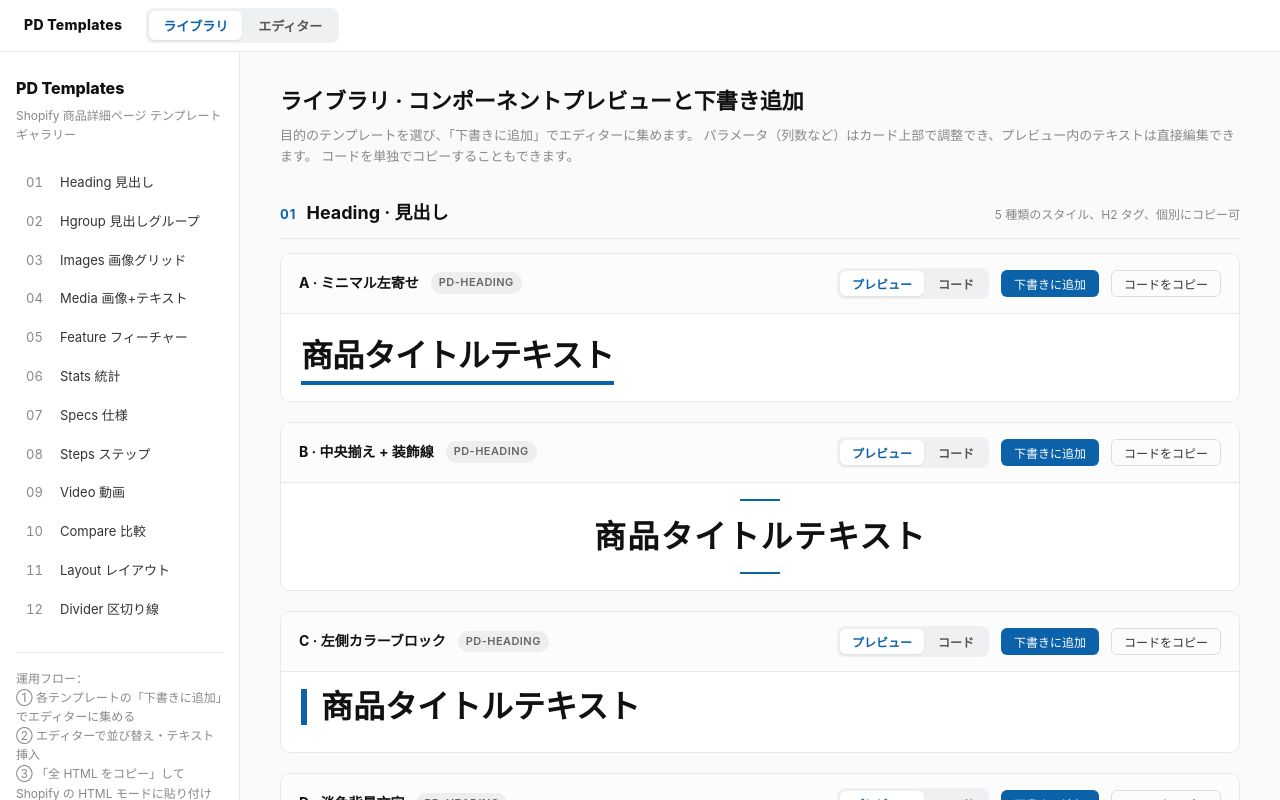
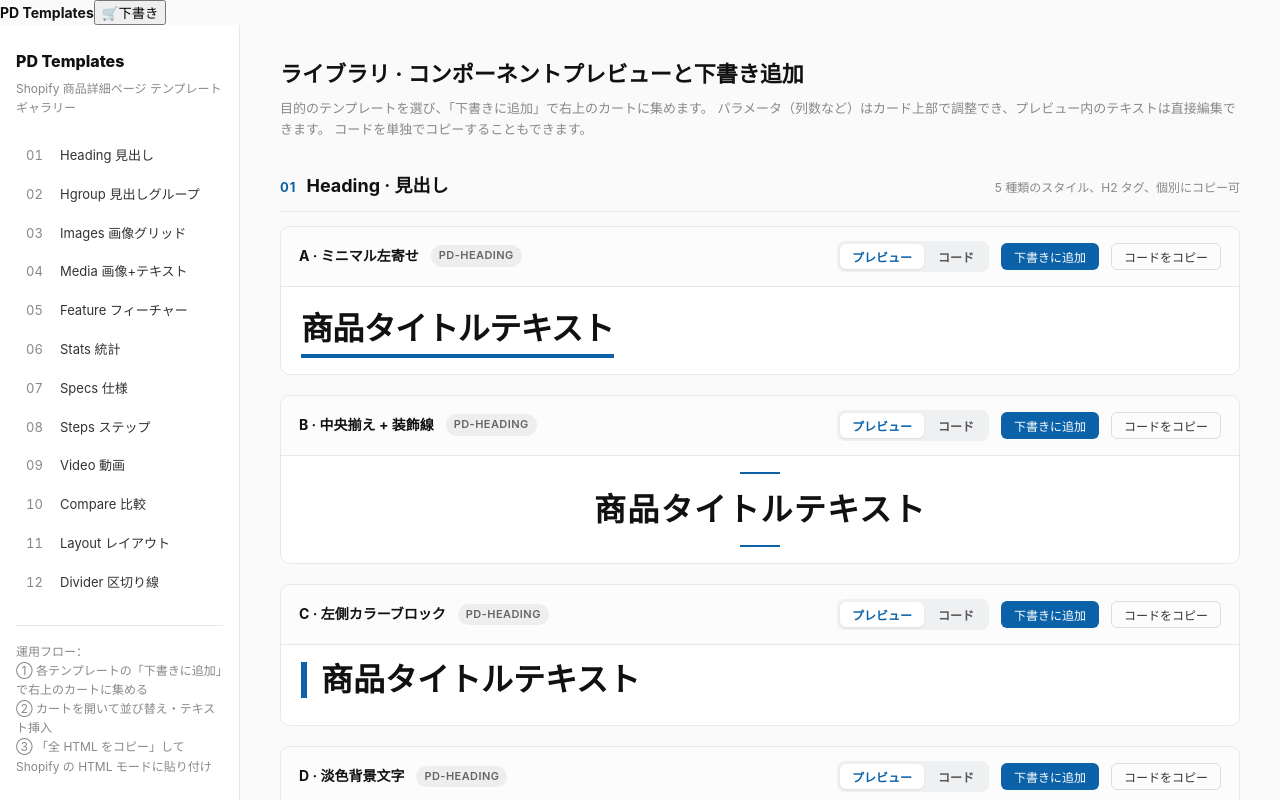
Before and after one commit to navic-nagoya/content-templates, a Vue app: page / in a window 1280 px wide. Shown: the top 800 px of the page. Built offline with nearby package versions, Linux system fonts and the light colour scheme.

Commit message:
feat: Refactor App and Editor components to implement a drawer for draft management, enhancing user interaction with a dedicated cart for added blocks and improved navigation between views

```diff
--- a/src/App.vue
+++ b/src/App.vue
@@ -1,50 +1,82 @@
 <script setup>
-import { ref } from 'vue'
+import { computed, onBeforeUnmount, ref, watch } from 'vue'
 import LibraryView from './views/LibraryView.vue'
 import EditorView from './views/EditorView.vue'
 import { draftStore } from './store/draft.js'
 
-const view = ref('library') // 'library' | 'editor'
+const drawerOpen = ref(false)
+const count = computed(() => draftStore.blocks.length)
 
-function switchView(next) {
-  view.value = next
-  // Scroll to top so each view feels fresh.
-  window.scrollTo({ top: 0 })
+function openDrawer() {
+  drawerOpen.value = true
 }
+function closeDrawer() {
+  drawerOpen.value = false
+}
+
+// ESC closes the drawer — matches typical "side panel" affordance.
+function onKeydown(e) {
+  if (e.key === 'Escape' && drawerOpen.value) closeDrawer()
+}
+window.addEventListener('keydown', onKeydown)
+onBeforeUnmount(() => window.removeEventListener('keydown', onKeydown))
+
+// Body scroll lock while the drawer is open so background gallery doesn't
+// move under the panel.
+watch(drawerOpen, (open) => {
+  document.body.style.overflow = open ? 'hidden' : ''
+})
 </script>
 
 <template>
   <div class="app-root">
-    <div class="app-viewbar">
-      <div class="app-viewbar__inner">
-        <strong class="app-viewbar__brand">PD Templates</strong>
-        <div class="app-viewbar__tabs" role="tablist">
-          <button
-            type="button"
-            role="tab"
-            :aria-selected="view === 'library'"
-            :class="{ 'is-active': view === 'library' }"
-            @click="switchView('library')"
-          >
-            ライブラリ
-          </button>
-          <button
-            type="button"
-            role="tab"
-            :aria-selected="view === 'editor'"
-            :class="{ 'is-active': view === 'editor' }"
-            @click="switchView('editor')"
-          >
-            エディター
-            <span v-if="draftStore.blocks.length" class="app-viewbar__count">
-              {{ draftStore.blocks.length }}
-            </span>
-          </button>
-        </div>
+    <div class="app-topbar">
+      <div class="app-topbar__inner">
+        <strong class="app-topbar__brand">PD Templates</strong>
+        <button
+          type="button"
+          class="app-cart"
+          :class="{ 'is-active': drawerOpen }"
+          :aria-expanded="drawerOpen"
+          aria-controls="draft-drawer"
+          @click="openDrawer"
+        >
+          <span class="app-cart__icon" aria-hidden="true">🛒</span>
+          <span>下書き</span>
+          <span v-if="count" class="app-cart__count">{{ count }}</span>
+        </button>
       </div>
     </div>
 
-    <LibraryView v-if="view === 'library'" @switch-view="switchView" />
-    <EditorView v-else @switch-view="switchView" />
+    <LibraryView @open-draft="openDrawer" />
+
+    <Transition name="drawer-fade">
+      <div
+        v-if="drawerOpen"
+        class="app-drawer__backdrop"
+        @click="closeDrawer"
+      />
+    </Transition>
+    <Transition name="drawer-slide">
+      <aside
+        v-show="drawerOpen"
+        id="draft-drawer"
+        class="app-drawer"
+        role="dialog"
+        aria-modal="true"
+        aria-label="下書き"
+      >
+        <button
+          type="button"
+          class="app-drawer__close"
+          @click="closeDrawer"
+          title="閉じる (Esc)"
+          aria-label="閉じる"
+        >
+          ×
+        </button>
+        <EditorView @close-drawer="closeDrawer" />
+      </aside>
+    </Transition>
   </div>
 </template>
--- a/src/components/editor/InsertBar.vue
+++ b/src/components/editor/InsertBar.vue
@@ -5,7 +5,7 @@ const props = defineProps({
   position: { type: Number, required: true }
 })
 
-defineEmits(['switch-view'])
+defineEmits(['go-library'])
 
 function insertText() {
   addRichTextBlock(props.position)
@@ -16,7 +16,7 @@ function insertText() {
   <div class="ed-insert">
     <span class="ed-insert__line" />
     <button type="button" class="ed-insert__btn" @click="insertText">＋ テキスト挿入</button>
-    <button type="button" class="ed-insert__btn ed-insert__btn--ghost" @click="$emit('switch-view', 'library')">
+    <button type="button" class="ed-insert__btn ed-insert__btn--ghost" @click="$emit('go-library')">
       ＋ ライブラリから追加
     </button>
     <span class="ed-insert__line" />
--- a/src/views/EditorView.vue
+++ b/src/views/EditorView.vue
@@ -5,7 +5,7 @@ import InsertBar from '../components/editor/InsertBar.vue'
 import CopyButton from '../components/CopyButton.vue'
 import { draftStore, clearDraft, combinedHtml, addRichTextBlock } from '../store/draft.js'
 
-defineEmits(['switch-view'])
+defineEmits(['close-drawer'])
 
 const html = computed(() => combinedHtml())
 const blockCount = computed(() => draftStore.blocks.length)
@@ -25,7 +25,7 @@ function startWithText() {
   <div class="ed-shell">
     <header class="ed-toolbar">
       <div class="ed-toolbar__title">
-        <h2>エディター · 商品説明の組み立て</h2>
+        <h2>下書き · 商品説明の組み立て</h2>
         <p class="ed-toolbar__hint">
           ライブラリで集めたセクションを並び替え、間に本文テキストを挿入できます。
           完成したら「全 HTML をコピー」して Shopify の HTML モードに貼り付けてください。
@@ -53,8 +53,8 @@ function startWithText() {
       <h3>下書きはまだ空です</h3>
       <p>ライブラリからセクションを追加するか、本文テキストブロックから始めましょう。</p>
       <div class="ed-empty__actions">
-        <button type="button" class="btn btn--primary" @click="$emit('switch-view', 'library')">
-          ライブラリを開く
+        <button type="button" class="btn btn--primary" @click="$emit('close-drawer')">
+          ライブラリへ戻る
         </button>
         <button type="button" class="btn btn--ghost" @click="startWithText">
           ＋ テキストブロックを追加
@@ -63,10 +63,10 @@ function startWithText() {
     </div>
 
     <div v-else class="ed-list">
-      <InsertBar :position="0" @switch-view="(v) => $emit('switch-view', v)" />
+      <InsertBar :position="0" @go-library="$emit('close-drawer')" />
       <template v-for="(b, i) in draftStore.blocks" :key="b.id">
         <BlockItem :block="b" :index="i" />
-        <InsertBar :position="i + 1" @switch-view="(v) => $emit('switch-view', v)" />
+        <InsertBar :position="i + 1" @go-library="$emit('close-drawer')" />
       </template>
     </div>
   </div>
--- a/src/views/LibraryView.vue
+++ b/src/views/LibraryView.vue
@@ -28,7 +28,7 @@ const NAV = [
   { num: '12', id: 'divider', label: 'Divider 区切り線' }
 ]
 
-defineEmits(['switch-view'])
+defineEmits(['open-draft'])
 </script>
 
 <template>
@@ -44,8 +44,8 @@ defineEmits(['switch-view'])
       </nav>
       <div class="app-sidebar__footer">
         運用フロー：<br />
-        ① 各テンプレートの「下書きに追加」でエディターに集める<br />
-        ② エディターで並び替え・テキスト挿入<br />
+        ① 各テンプレートの「下書きに追加」で右上のカートに集める<br />
+        ② カートを開いて並び替え・テキスト挿入<br />
         ③ 「全 HTML をコピー」して Shopify の HTML モードに貼り付け
       </div>
     </aside>
@@ -54,14 +54,14 @@ defineEmits(['switch-view'])
       <header class="app-header">
         <h2>ライブラリ · コンポーネントプレビューと下書き追加</h2>
         <p>
-          目的のテンプレートを選び、「下書きに追加」でエディターに集めます。
+          目的のテンプレートを選び、「下書きに追加」で右上のカートに集めます。
           パラメータ（列数など）はカード上部で調整でき、プレビュー内のテキストは直接編集できます。
           コードを単独でコピーすることもできます。
         </p>
         <div v-if="draftStore.blocks.length" class="app-draft-banner">
           <span>現在の下書き: <strong>{{ draftStore.blocks.length }}</strong> ブロック</span>
-          <button type="button" class="btn btn--ghost" @click="$emit('switch-view', 'editor')">
-            エディターを開く →
+          <button type="button" class="btn btn--ghost" @click="$emit('open-draft')">
+            カートを開く →
           </button>
         </div>
       </header>
```
